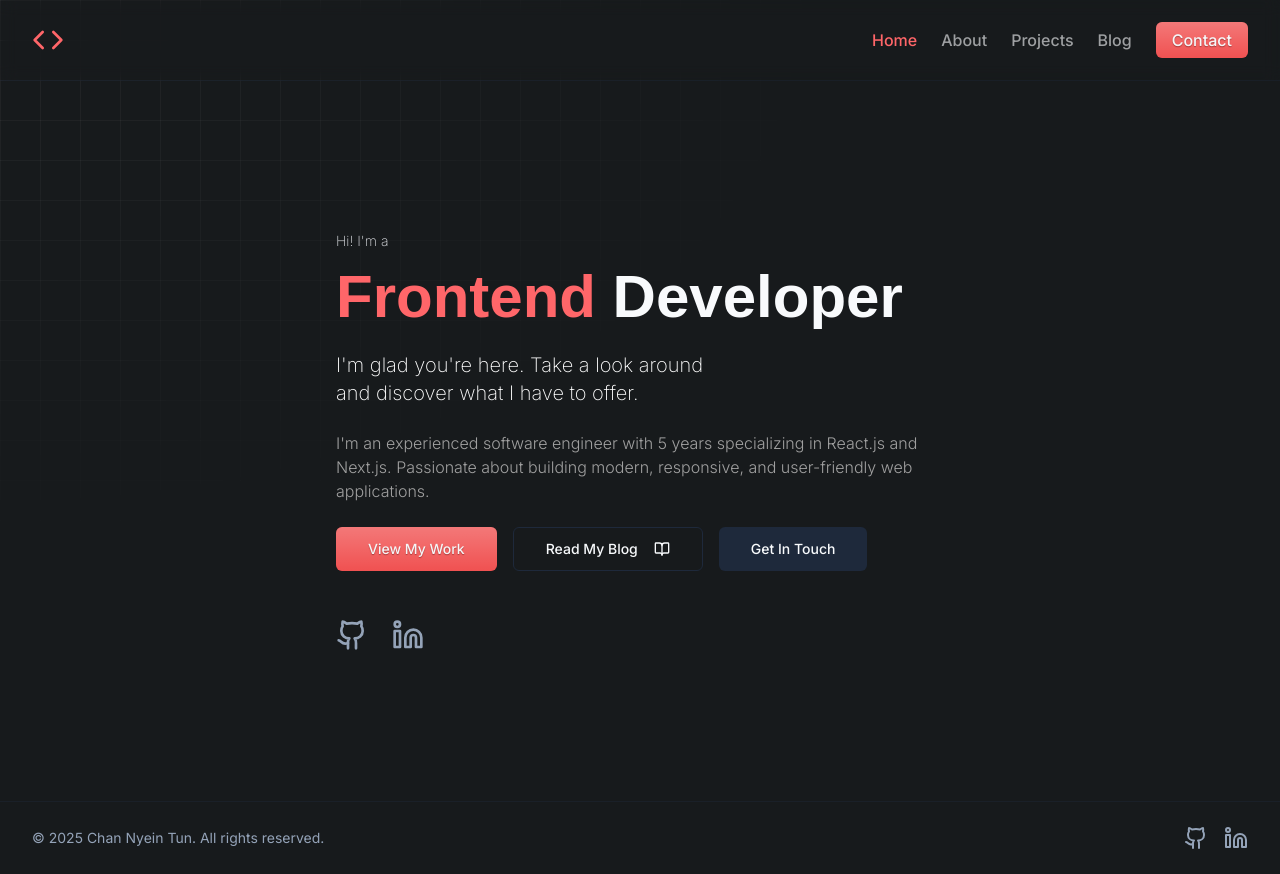
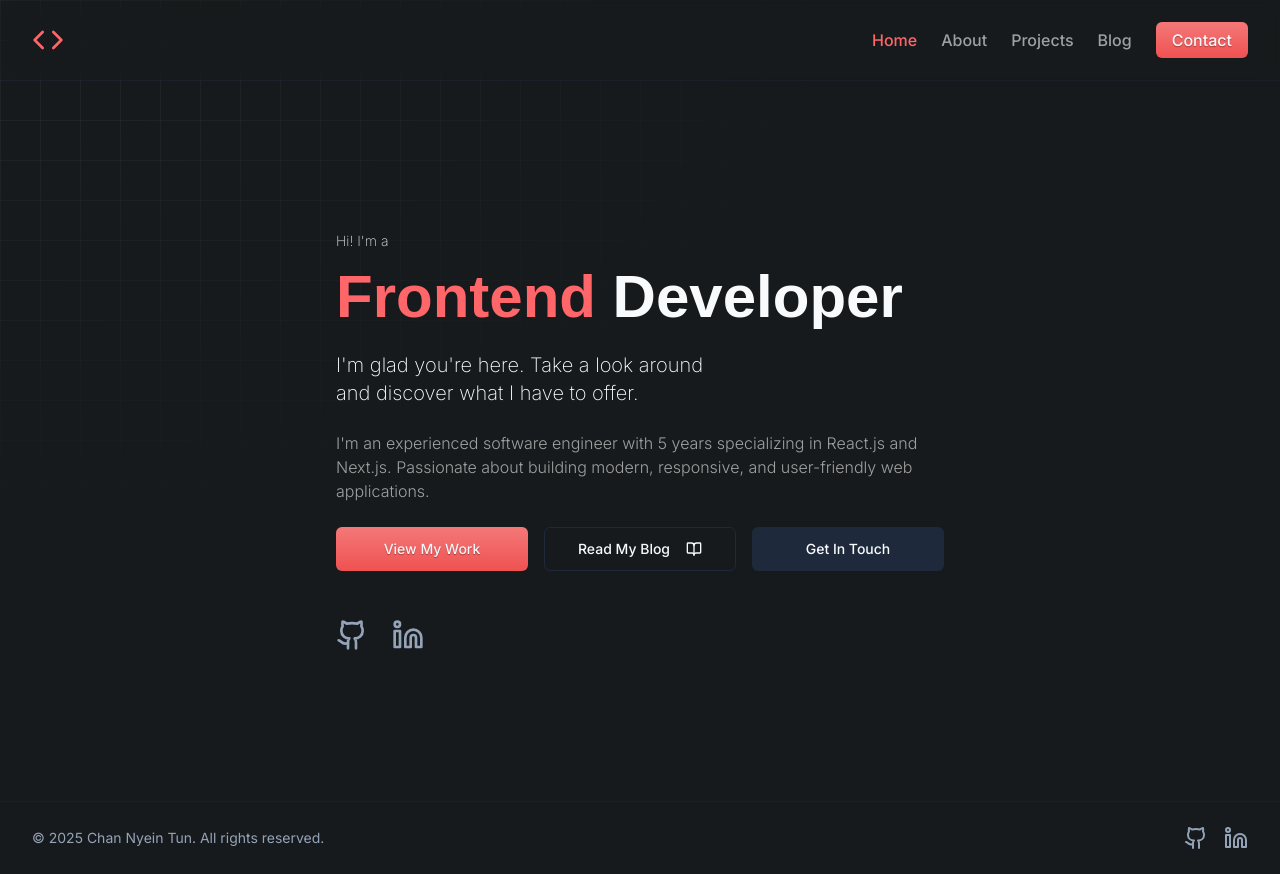
Before and after one commit to channyeintun/channyeintun.github.io, a Next.js app: page / in a window 1280 px wide. Built offline with nearby package versions, Linux system fonts and the light colour scheme; a web font is replaced by a local one.

Commit message:
Update page.tsx

```diff
--- a/src/app/page.tsx
+++ b/src/app/page.tsx
@@ -28,7 +28,7 @@ export default function Home() {
               I'm an experienced software engineer with 5 years specializing in React.js and Next.js. Passionate about building modern, responsive, and user-friendly web applications.
             </p>
           </div>
-          <div className="flex flex-col gap-4 min-[400px]:flex-row justify-start flex-wrap">
+          <div className="w-full grid gap-4" style={{gridTemplateColumns: 'repeat(auto-fill, minmax(160px, 1fr))'}}>
             <Button asChild size="lg" className="rounded-md bg-gradient-to-b from-white/10 bg-red-500 text-gray-100 relative shadow-inner shadow-gray-900/20 motion-safe:transition active:scale-98 grid place-items-center after:content-[''] after:absolute after:inset-0 after:rounded-md after:bg-gradient-to-b after:from-white/40 after:to-white/10 after:opacity-70 hover:after:opacity-100 after:motion-safe:transition">
               <Link href="/projects"><span className='text-shadow-lg/20 [text-shadow:0_1px_1px_#991b1b]'>View My Work</span></Link>
             </Button>
```
